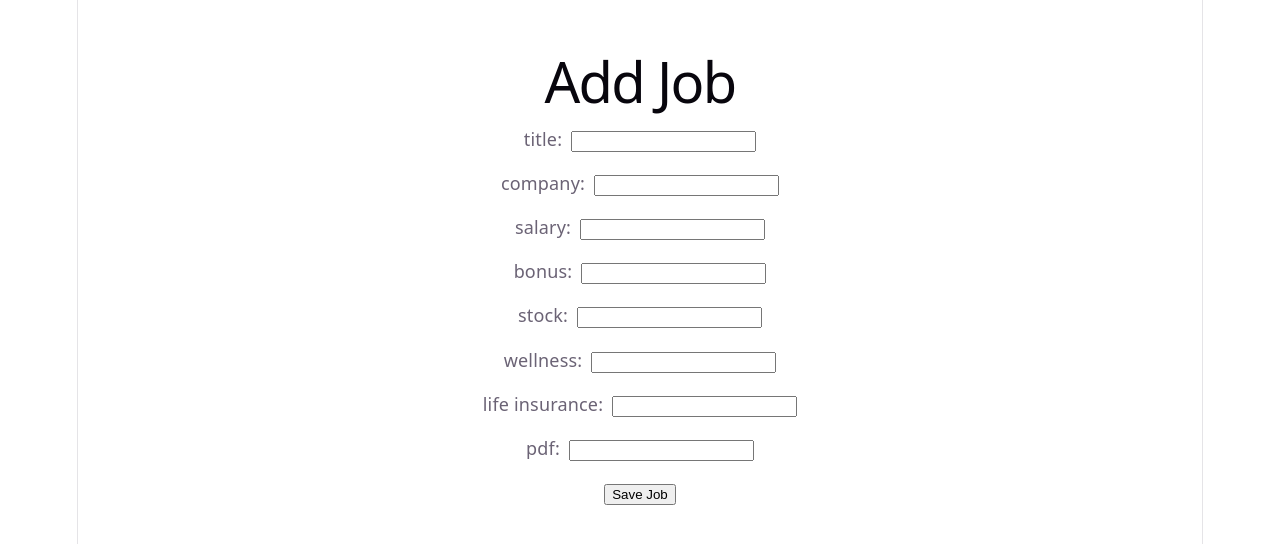
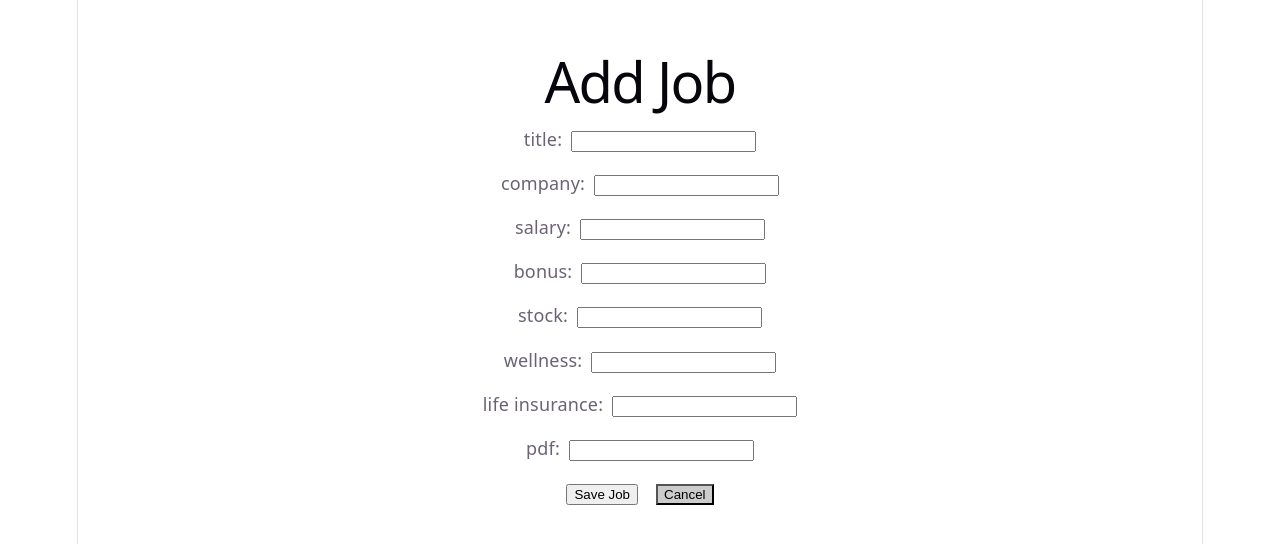
Before and after one commit to seattlefurby17/jobCompareApp, a React app in the folder frontend/: page /add in a window 1280 px wide. Shown: the top 544 px of the page. Built offline with nearby package versions, Linux system fonts and the light colour scheme; the HTML template or start-up script is replaced by a standard one.

Commit message:
feat: add Cancel button to AddJobPage to prevent accidental job creation

```diff
--- a/frontend/src/pages/AddJobPage.jsx
+++ b/frontend/src/pages/AddJobPage.jsx
@@ -50,7 +50,19 @@ export default function AddJobPage() {
           </div>
         ))}
 
-        <button type="submit">Save Job</button>
+        <div style={{ marginTop: "1rem" }}>
+          <button type="submit" style={{ marginRight: "1rem" }}>
+            Save Job
+          </button>
+
+          <button
+            type="button"
+            onClick={() => navigate("/jobs")}
+            style={{ background: "#ccc" }}
+          >
+            Cancel
+          </button>
+        </div>
       </form>
     </div>
   );
```
